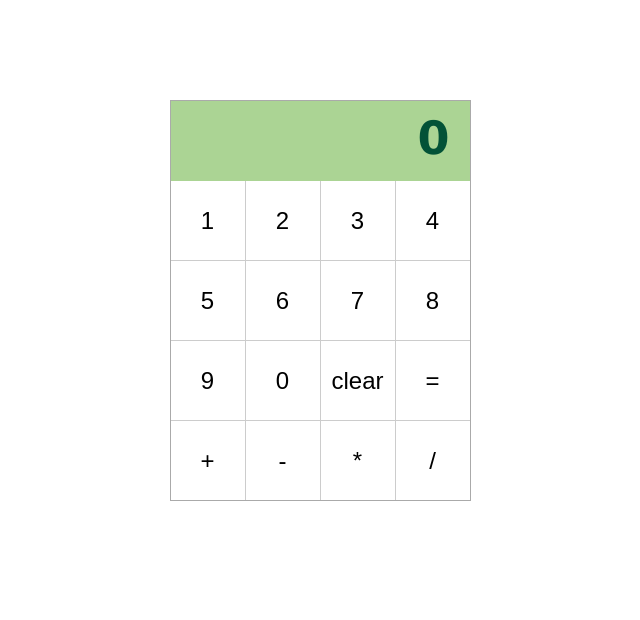
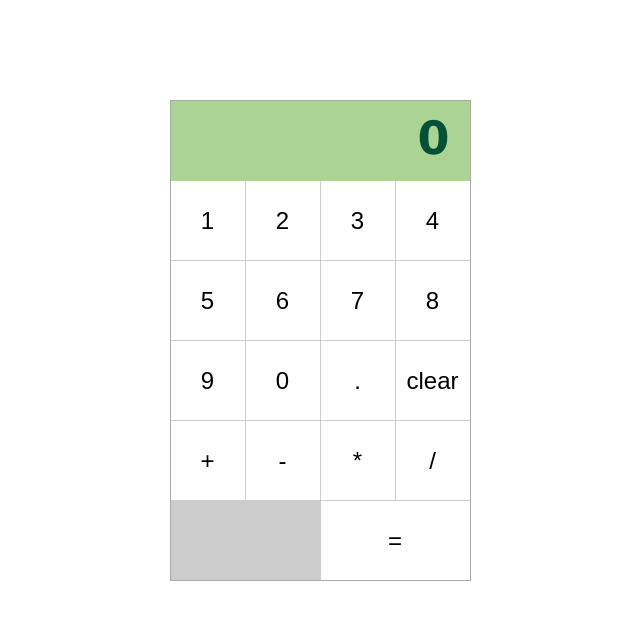
Before and after one commit to g-krzysztof/calculator, a React (Create React App) app: page / in a window 1280 px wide. Shown: the top 620 px of the page, without its empty margins (320-960 px from the left). Built offline with nearby package versions, Linux system fonts and the light colour scheme.

Commit message:
add decimal button, logic  and styles

```diff
--- a/src/components/App.js
+++ b/src/components/App.js
@@ -13,7 +13,8 @@ class App extends React.Component {
 
   handleNumber = (e) => {
 
-    let number = parseFloat(e.target.value);
+    // let number = parseFloat(e.target.value);
+    let number = e.target.value;
 
     if (this.state.display === "0") {
       this.setState({
@@ -74,22 +75,23 @@ class App extends React.Component {
         <div className="App">
           <Display display={this.state.display} />
           <div className="buttons-wrapper">
-            <Button name="1" onClick={this.handleNumber} />
-            <Button name="2" onClick={this.handleNumber} />
-            <Button name="3" onClick={this.handleNumber} />
-            <Button name="4" onClick={this.handleNumber} />
-            <Button name="5" onClick={this.handleNumber} />
-            <Button name="6" onClick={this.handleNumber} />
-            <Button name="7" onClick={this.handleNumber} />
-            <Button name="8" onClick={this.handleNumber} />
-            <Button name="9" onClick={this.handleNumber} />
-            <Button name="0" onClick={this.handleZero} />
-            <Button name="clear" onClick={this.handleClear} />
-            <Button name="=" onClick={this.handleScore} />
-            <Button name="+" onClick={this.handleMath} />
-            <Button name="-" onClick={this.handleMath} />
-            <Button name="*" onClick={this.handleMath} />
-            <Button name="/" onClick={this.handleMath} />
+            <Button class="Button__btn" name="1" onClick={this.handleNumber} />
+            <Button class="Button__btn" name="2" onClick={this.handleNumber} />
+            <Button class="Button__btn" name="3" onClick={this.handleNumber} />
+            <Button class="Button__btn" name="4" onClick={this.handleNumber} />
+            <Button class="Button__btn" name="5" onClick={this.handleNumber} />
+            <Button class="Button__btn" name="6" onClick={this.handleNumber} />
+            <Button class="Button__btn" name="7" onClick={this.handleNumber} />
+            <Button class="Button__btn" name="8" onClick={this.handleNumber} />
+            <Button class="Button__btn" name="9" onClick={this.handleNumber} />
+            <Button class="Button__btn" name="0" onClick={this.handleZero} />
+            <Button class="Button__btn" name="." onClick={this.handleNumber} />
+            <Button class="Button__btn" name="clear" onClick={this.handleClear} />
+            <Button class="Button__btn" name="+" onClick={this.handleMath} />
+            <Button class="Button__btn" name="-" onClick={this.handleMath} />
+            <Button class="Button__btn" name="*" onClick={this.handleMath} />
+            <Button class="Button__btn" name="/" onClick={this.handleMath} />
+            <Button class="Button__btn Button__btn--score" name="=" onClick={this.handleScore} />
           </div>
         </div>
       );
@@ -98,22 +100,23 @@ class App extends React.Component {
         <div className="App">
           <Display display={this.state.display} />
           <div className="buttons-wrapper">
-            <Button name="1" onClick={this.handleClear} />
-            <Button name="2" onClick={this.handleClear} />
-            <Button name="3" onClick={this.handleClear} />
-            <Button name="4" onClick={this.handleClear} />
-            <Button name="5" onClick={this.handleClear} />
-            <Button name="6" onClick={this.handleClear} />
-            <Button name="7" onClick={this.handleClear} />
-            <Button name="8" onClick={this.handleClear} />
-            <Button name="9" onClick={this.handleClear} />
-            <Button name="0" onClick={this.handleClear} />
-            <Button name="clear" onClick={this.handleClear} />
-            <Button name="=" onClick={this.handleClear} />
-            <Button name="+" onClick={this.handleClear} />
-            <Button name="-" onClick={this.handleClear} />
-            <Button name="*" onClick={this.handleClear} />
-            <Button name="/" onClick={this.handleClear} />
+            <Button class="Button__btn" name="1" onClick={this.handleClear} />
+            <Button class="Button__btn" name="2" onClick={this.handleClear} />
+            <Button class="Button__btn" name="3" onClick={this.handleClear} />
+            <Button class="Button__btn" name="4" onClick={this.handleClear} />
+            <Button class="Button__btn" name="5" onClick={this.handleClear} />
+            <Button class="Button__btn" name="6" onClick={this.handleClear} />
+            <Button class="Button__btn" name="7" onClick={this.handleClear} />
+            <Button class="Button__btn" name="8" onClick={this.handleClear} />
+            <Button class="Button__btn" name="9" onClick={this.handleClear} />
+            <Button class="Button__btn" name="0" onClick={this.handleClear} />
+            <Button class="Button__btn" name="." onClick={this.handleClear} />
+            <Button class="Button__btn" name="clear" onClick={this.handleClear} />
+            <Button class="Button__btn" name="+" onClick={this.handleClear} />
+            <Button class="Button__btn" name="-" onClick={this.handleClear} />
+            <Button class="Button__btn" name="*" onClick={this.handleClear} />
+            <Button class="Button__btn" name="/" onClick={this.handleClear} />
+            <Button class="Button__btn Button__btn--score" name="=" onClick={this.handleClear} />
           </div>
         </div>
       );
--- a/src/components/Button.js
+++ b/src/components/Button.js
@@ -4,7 +4,7 @@ import '../css/Button.css';
 function Button(props) {
     return (
         <div className="Button">
-            <button className="Button__btn" value={props.name} onClick={props.onClick}>{props.name}</button>
+            <button className={props.class} value={props.name} onClick={props.onClick}>{props.name}</button>
         </div>
     );
 }
--- a/src/css/App.css
+++ b/src/css/App.css
@@ -1,13 +1,13 @@
 .App {
   background-color: #ccc;
   width: 301px;
-  height: 401px;
+  height: 481px;
   border: 1px solid #aaa;
   margin: 100px auto 0 auto;
 }
 
 .buttons-wrapper {
-  height: 319px;
+  height: 399px;
   display: -webkit-box;
   display: -ms-flexbox;
   display: flex;
--- a/src/css/Button.css
+++ b/src/css/Button.css
@@ -1,3 +1,8 @@
+.Button:last-child {
+  margin: 0 0 auto auto;
+  width: 149px;
+}
+
 .Button__btn {
   width: 74px;
   height: 79px;
@@ -6,4 +11,8 @@
   font-size: 24px;
   cursor: pointer;
 }
+
+.Button__btn--score {
+  width: 149px;
+}
 /*# sourceMappingURL=Button.css.map */
--- a/src/styles/App.scss
+++ b/src/styles/App.scss
@@ -1,13 +1,13 @@
 .App {
     background-color: #ccc;
     width: 301px;
-    height: 401px;
+    height: 481px;
     border: 1px solid #aaa;
     margin: 100px auto 0 auto;
 }
 
 .buttons-wrapper {
-    height: 319px;
+    height: 399px;
     display: flex;
     flex-wrap: wrap;
     justify-content: space-between;
--- a/src/styles/Button.scss
+++ b/src/styles/Button.scss
@@ -1,4 +1,8 @@
 .Button {
+    &:last-child{
+       margin: 0 0 auto auto;
+       width: 149px;
+    }
     &__btn{
     width: 74px;
     height: 79px;
@@ -6,5 +10,8 @@
     background-color: #fff;
     font-size: 24px;
     cursor: pointer;
+    &--score{
+        width: 149px;
+    }
     }
 }
```
Also changed, not shown: 1 other file (tests, documents, lock files or other folders).
